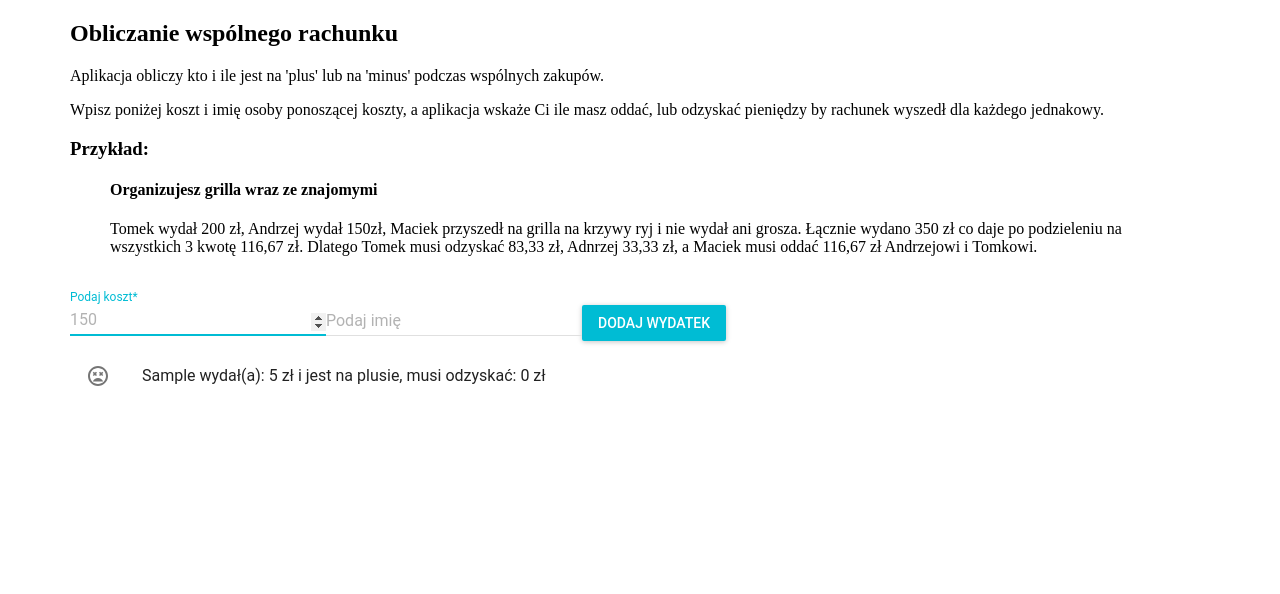
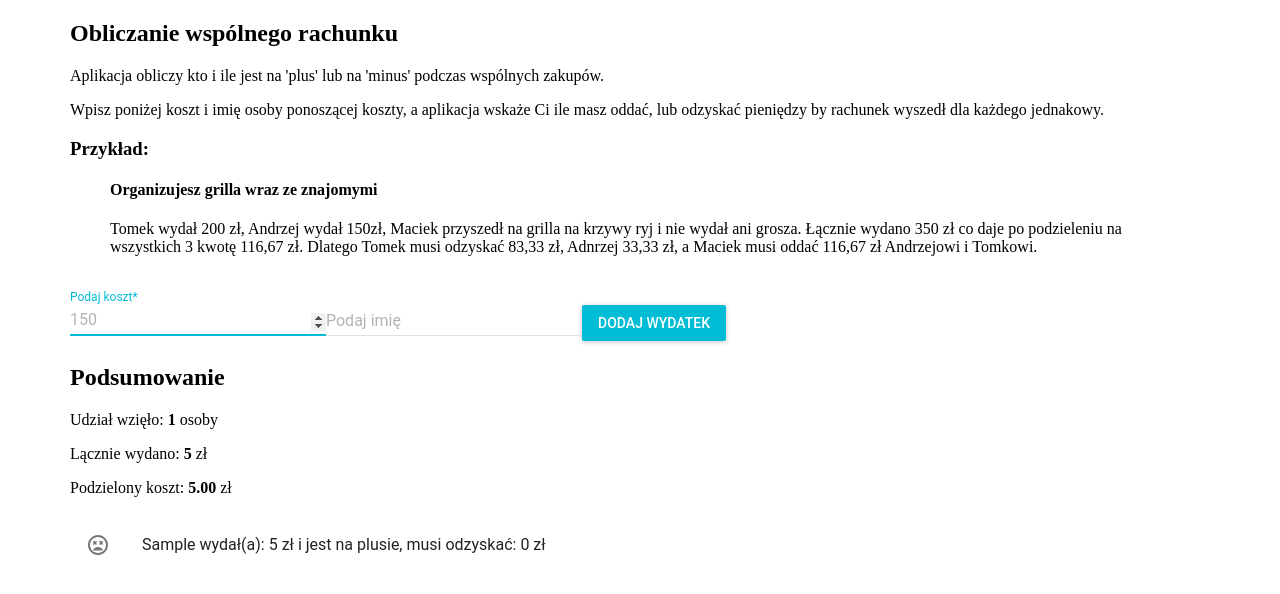
Before and after one commit to tomaszpach/bill-share, a React (Create React App) app: page / in a window 1280 px wide. Both pictures are taken after typing "5", "Sample" into the empty fields and a click on the button "DODAJ WYDATEK". Shown: the top 594 px of the page. Built offline with nearby package versions, Linux system fonts and the light colour scheme.

Commit message:
cleanup summary

```diff
--- a/src/containers/Summary.js
+++ b/src/containers/Summary.js
@@ -2,58 +2,32 @@ import React from 'react'
 import { connect } from "react-redux";
 import ExpensesList from './ExpansesList';
 
-export class summary extends React.Component {
-    constructor(props) {
-        super(props);
-        this.state = {
-            cost: 0
-        };
-    }
-
-    summaryCost(summaryCost) {
+export class summaryContainer extends React.Component {
+    render() {
+        let summary = this.props.summary;
+        if (summary > 0 ) {
+            console.log(summary);
+        }
         return (
-            summaryCost ? (
-                <p>Łącznie wydano: <b>{summaryCost} zł</b></p>
-            ) : `Dodaj koszty, aby zobaczyć podsumowanie.`
-        )
-    }
-
-    dividedCost(dividedCost) {
-        return (
-            dividedCost ? (
+            summary.count > 0 ? (
                 <div>
-                    <p>Podzielone koszty: <b>{dividedCost} zł</b></p>
-                    {/*<span>Podzielony koszt to kwota jaką każdy powinien ponieść by wyjść na 0.</span>*/}
+                    <h2>Podsumowanie</h2>
+                    <p>Udział wzięło: <b>{summary.count}</b> osoby</p>
+                    <p>Lącznie wydano: <b>{summary.cost}</b> zł</p>
+                    <p>Podzielony koszt: <b>{summary.divided}</b> zł</p>
+                    <ExpensesList />
                 </div>
-            ) : ``
-        )
-    }
-
-    render() {
-        // let summaryCost = this.props.expenses.summary.cost,
-        //     dividedCost = this.props.expenses.summary.divided;
-
-        return (
-            <div>
-                {/*<h2>Podsumowanie</h2>*/}
-                {/*{this.summaryCost(summaryCost)}*/}
-                {/*{this.dividedCost(dividedCost)}*/}
-                <ExpensesList />
-            </div>
+            ) : (
+                <h2>Dodaj koszty by zobaczyć podsumowanie</h2>
+            )
         )
     }
 }
 
 function mapStateToProps(state) {
     return {
-        expenses: state.expenses || []
+        summary: state.expenses.summary || []
     }
 }
 
-function mapDispatchToProps(dispatch) {
-    return {
-        // addExpense2: (params) => dispatch(addExpense2(params))
-    }
-}
-
-export default connect(mapStateToProps, mapDispatchToProps)(summary);
+export default connect(mapStateToProps)(summaryContainer);
```
